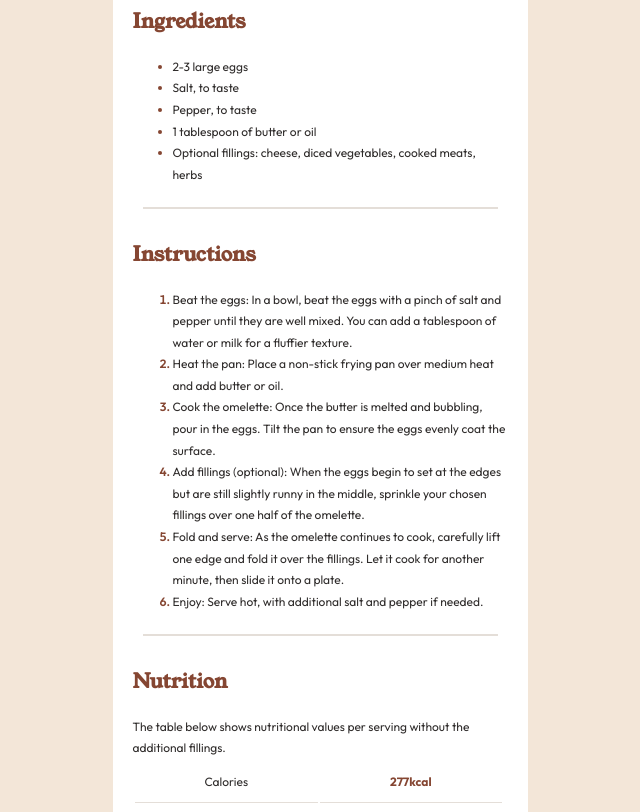
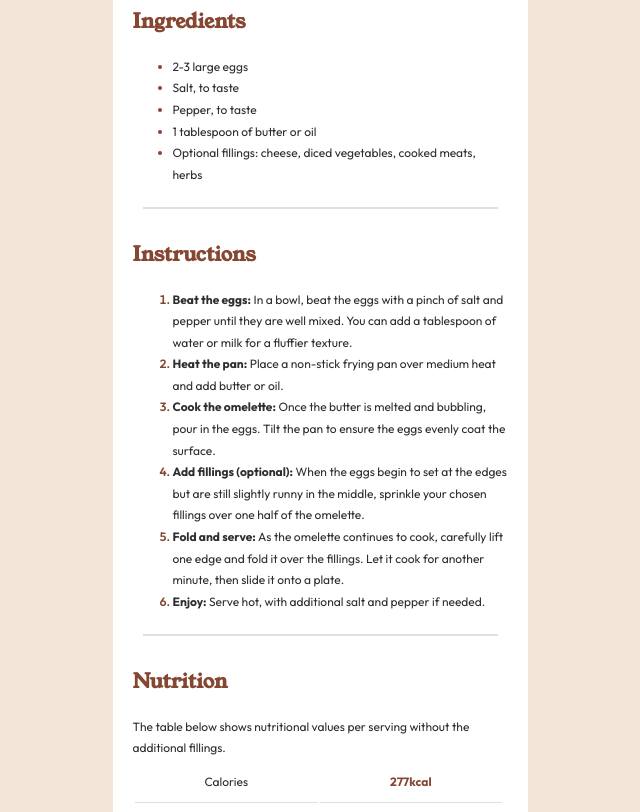
Before and after one commit to halovii/recipe-page-challenge, a plain HTML site: page index.html in a window 1280 px wide. Shown: the part 511-1323 px from the top of the page, without its empty margins (320-960 px from the left). Drawn offline with Linux system fonts and the light colour scheme.

Commit message:
Update index.html
added bold text to instruction headers

```diff
--- a/index.html
+++ b/index.html
@@ -61,21 +61,21 @@
     <h2>Instructions</h2>
 
     <ol>
-    <li>Beat the eggs: In a bowl, beat the eggs with a pinch of salt and pepper until they are well mixed.
+    <li><b>Beat the eggs:</b> In a bowl, beat the eggs with a pinch of salt and pepper until they are well mixed.
     You can add a tablespoon of water or milk for a fluffier texture.</li>
 
-    <li>Heat the pan: Place a non-stick frying pan over medium heat and add butter or oil.</li>
+    <li><b>Heat the pan:</b> Place a non-stick frying pan over medium heat and add butter or oil.</li>
 
-    <li>Cook the omelette: Once the butter is melted and bubbling, pour in the eggs. Tilt the pan to ensure
+    <li><b>Cook the omelette:</b> Once the butter is melted and bubbling, pour in the eggs. Tilt the pan to ensure
     the eggs evenly coat the surface.</li>
 
-    <li>Add fillings (optional): When the eggs begin to set at the edges but are still slightly runny in the
+    <li><b>Add fillings (optional):</b> When the eggs begin to set at the edges but are still slightly runny in the
     middle, sprinkle your chosen fillings over one half of the omelette.</li>
 
-    <li>Fold and serve: As the omelette continues to cook, carefully lift one edge and fold it over the
+    <li><b>Fold and serve:</b> As the omelette continues to cook, carefully lift one edge and fold it over the
     fillings. Let it cook for another minute, then slide it onto a plate.</li>
 
-    <li>Enjoy: Serve hot, with additional salt and pepper if needed.</li>
+    <li><b>Enjoy:</b> Serve hot, with additional salt and pepper if needed.</li>
   </ol>
   </section>
 
```
